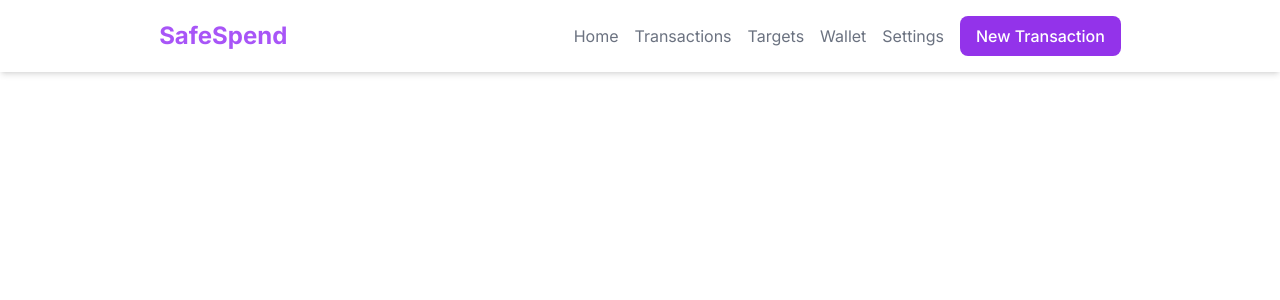
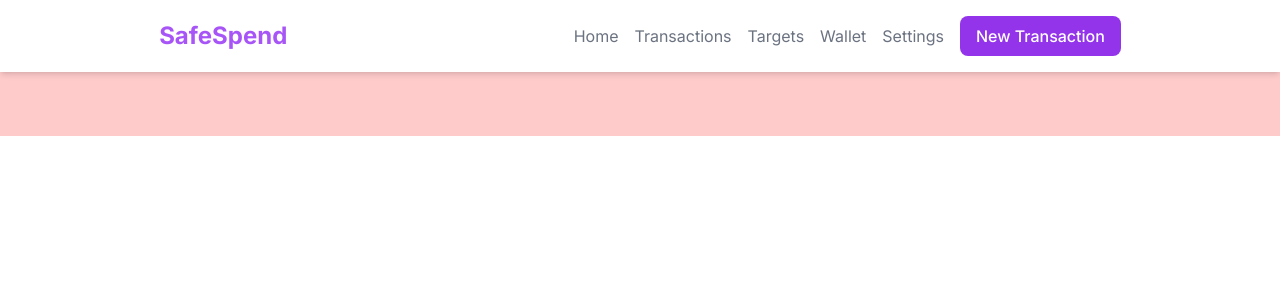
Before and after one commit to MishraSwet/SafeSpend., a Next.js app in the folder apps/userApp/: page /Transactions in a window 1280 px wide. Shown: the top 300 px of the page. Built offline with nearby package versions, Linux system fonts and the light colour scheme.

Commit message:
Implemented UI of Transaction Card Component

```diff
--- a/apps/userApp/app/Transactions/page.tsx
+++ b/apps/userApp/app/Transactions/page.tsx
@@ -73,6 +73,8 @@ export function NavBtn() {
 }
 
 export function TransactionCard({ transaction } :Transactionprops) {
-    return <div className="flex items-center justify-center">
+    return <div className="flex items-center justify-center bg-red-200 h-16">
+        <div className="flex flex-col items-center justify-center w-1/2"></div>
+        <div className="flex flex-col items-center justify-center w-1/2"></div>
     </div>
 }
```
